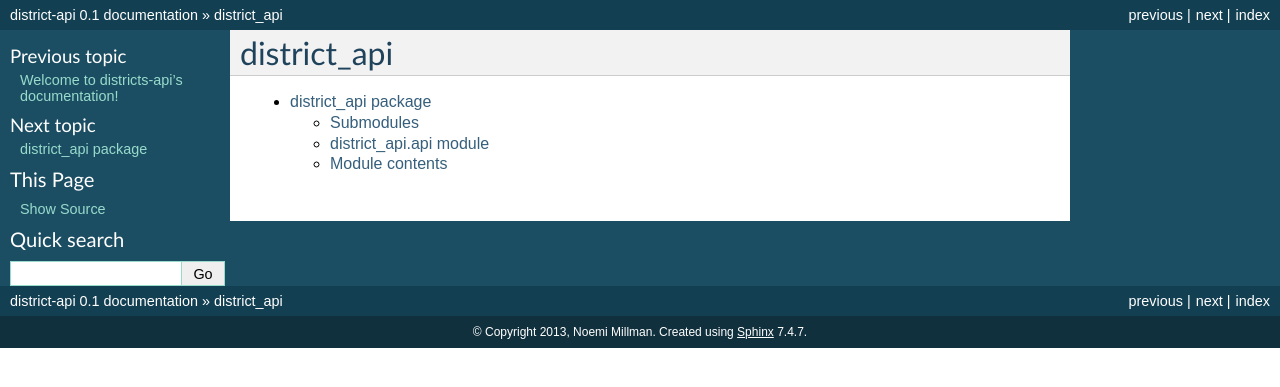
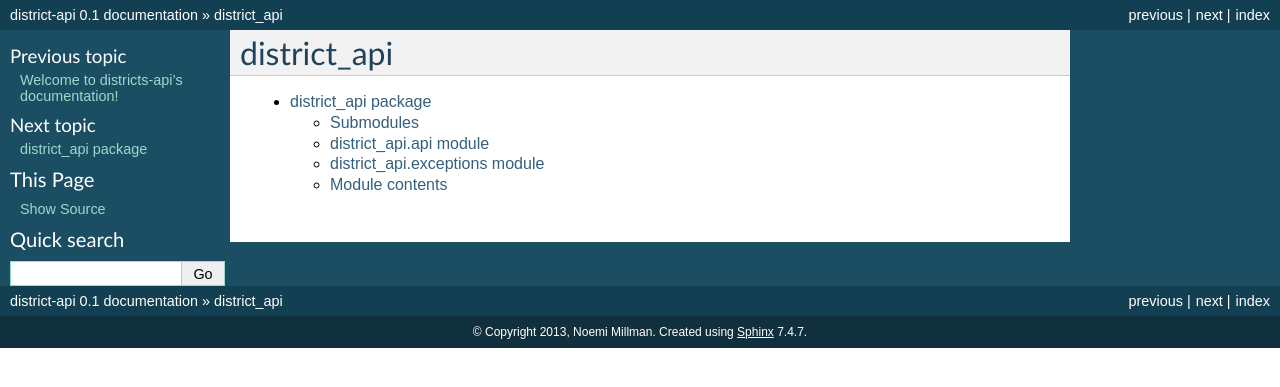
Before and after one commit to triopter/district_api, a Sphinx documentation site: the page built from docs/source/district_api/modules.rst, in a window 1280 px wide. Shown: the top 387 px of the page. Built offline with Sphinx 7.4.7, drawn with Linux system fonts in a browser that asks for light colours.

Commit message:
Update docs

```diff
--- a/docs/source/district_api/district_api.rst
+++ b/docs/source/district_api/district_api.rst
@@ -12,6 +12,14 @@ district_api.api module
     :undoc-members:
     :show-inheritance:
 
+district_api.exceptions module
+------------------------------
+
+.. automodule:: district_api.exceptions
+    :members:
+    :undoc-members:
+    :show-inheritance:
+
 
 Module contents
 ---------------
```
